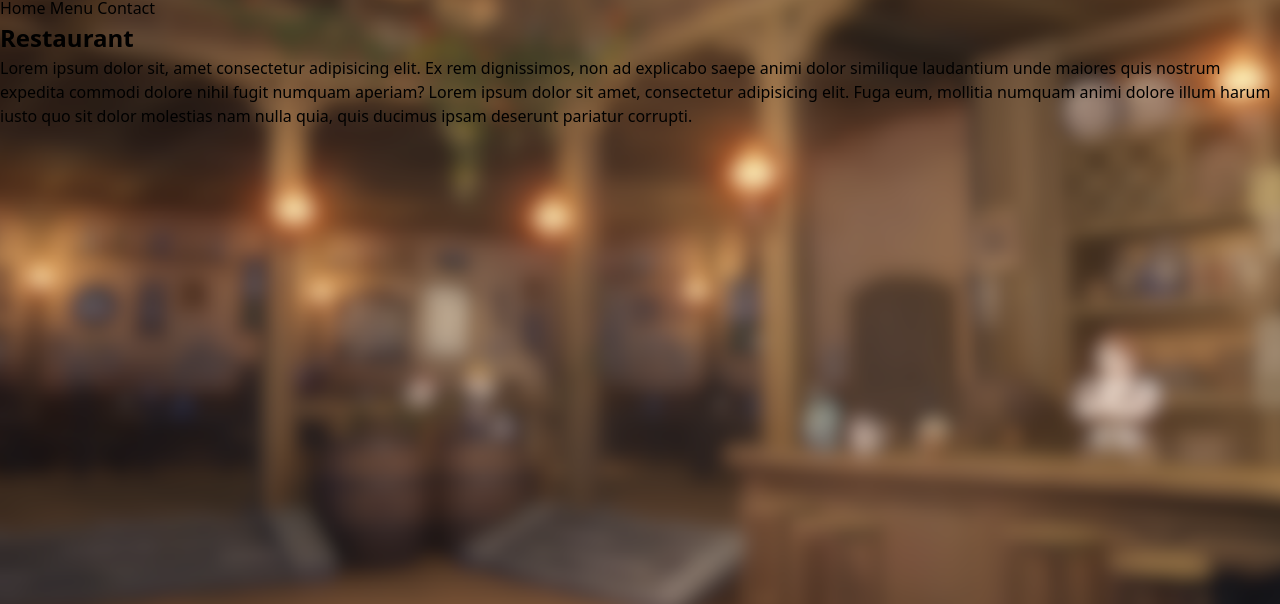
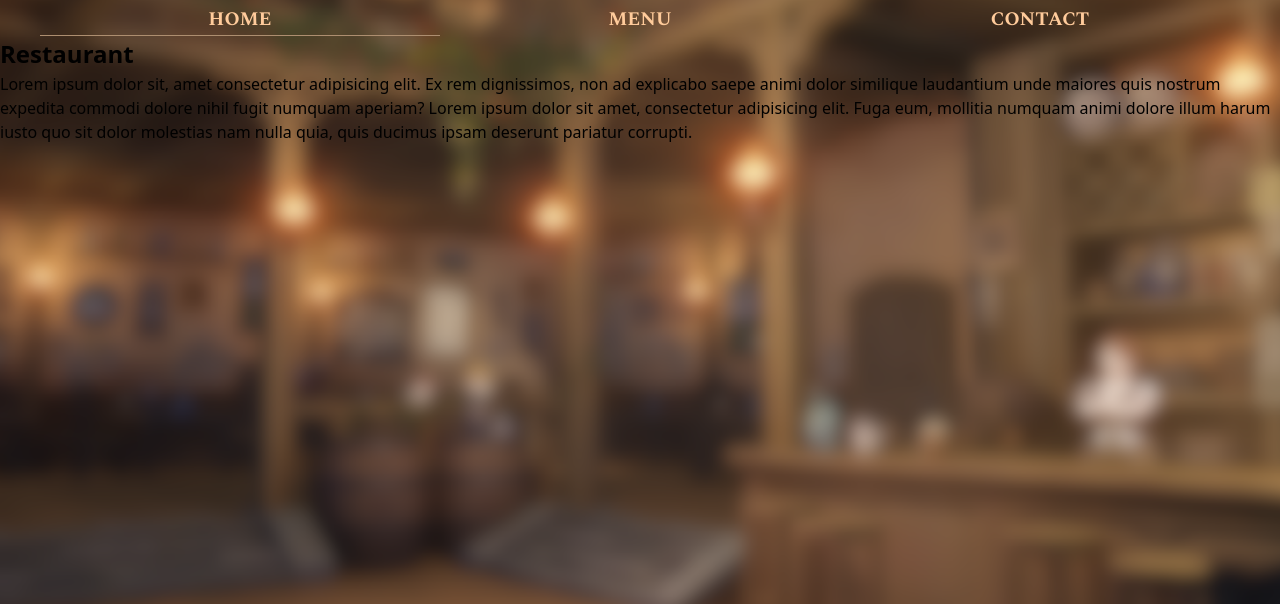
Before and after one commit to cyxlan/restaurant-page, a website built with webpack: page src/index.html in a window 1280 px wide. Shown: the part 196-800 px from the top of the page. Built offline with nearby package versions, Linux system fonts and the light colour scheme.

Commit message:
Style tab btns

```diff
--- a/src/css/index.css
+++ b/src/css/index.css
@@ -1,5 +1,5 @@
 @import "reset.css";
-@import url('https://fonts.googleapis.com/css2?family=EB+Garamond:ital,wght@0,400..800;1,400..800&display=swap');
+@import url('https://fonts.googleapis.com/css2?family=EB+Garamond:ital,wght@0,400..800;1,400..800&family=Spectral:ital,wght@0,200;0,300;0,400;0,500;0,600;0,700;0,800;1,200;1,300;1,400;1,500;1,600;1,700;1,800&display=swap');
 
 body {
   font-family: system-ui, sans-serif;
@@ -7,13 +7,40 @@ body {
   height: 100vh;
 }
 
+h1,
+.tab-btn {
+  text-transform: uppercase;
+  text-align: center;
+}
+
 h1 {
-  text-align: center;
   font-family: 'EB Garamond', serif;
   font-weight: 500;
   font-size: 4rem;
   letter-spacing: 70px;
-  text-transform: uppercase;
   color: rgb(255, 255, 255);
   text-shadow: 0 0 20px rgba(255, 203, 155, 0.8);
 }
+
+nav {
+  padding-top: 10px;
+  max-width: 1200px;
+  margin: 0 auto;
+  display: grid;
+  grid-template-columns: repeat(3, 1fr);
+  justify-items: center;
+}
+.tab-btn {
+  font-family: 'Spectral', serif;
+  font-weight: 700;
+  font-size: 1.2rem;
+  color: rgb(255, 203, 155);
+  width: 100%;
+  border-bottom: 1px solid transparent;
+
+  &:hover,
+  &:focus,
+  &.selected {
+    border-bottom-color: rgb(173, 142, 112);
+  }
+}
```
